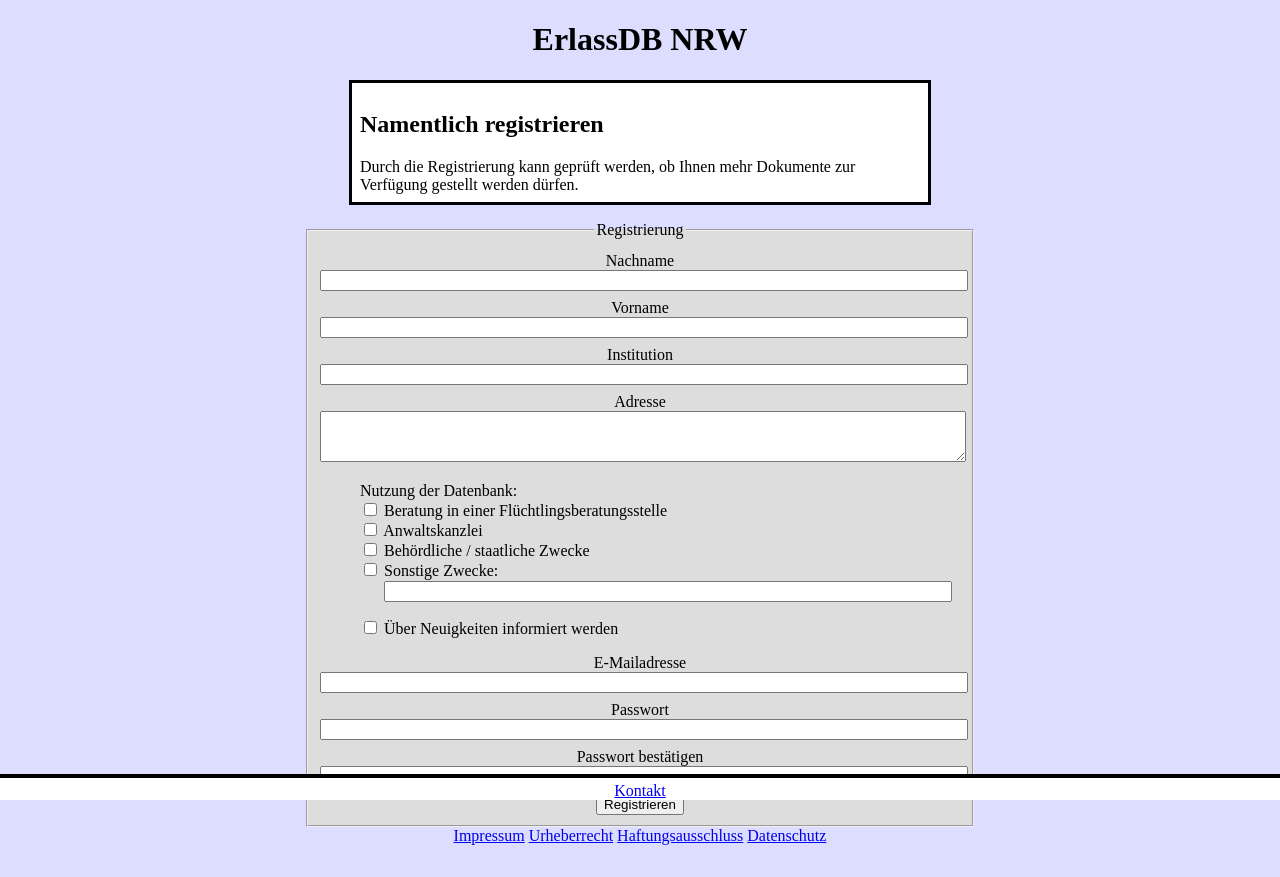
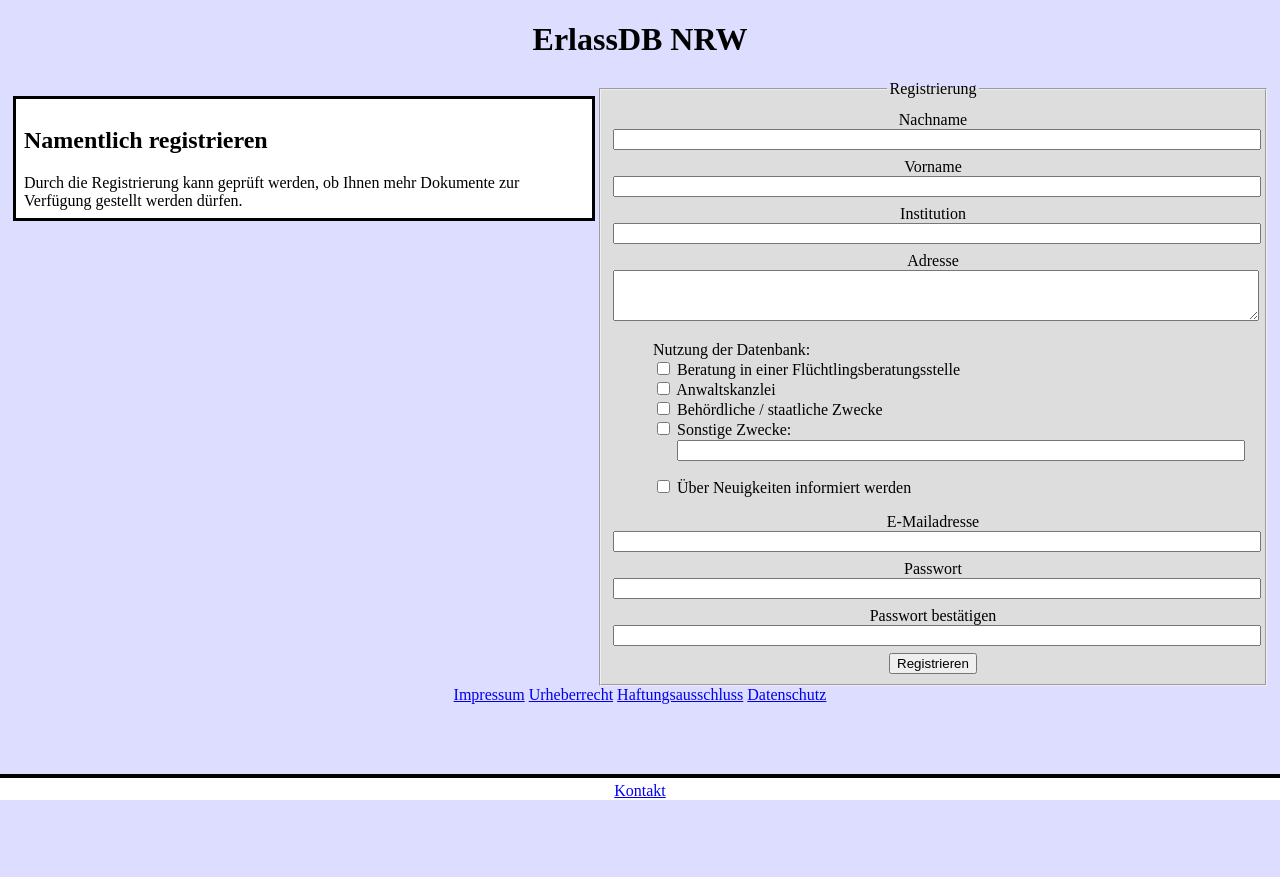
Before and after one commit to BackupTheBerlios/erlassdb, a PHP site: page /?register in a window 1280 px wide. After the commit the page ends 800 px from the top, so only its background shows below. Run offline with PHP 8.4, Linux system fonts and the light colour scheme; data that the repository does not hold is empty.

Commit message:
mehrspaltiges design

```diff
--- a/style.css
+++ b/style.css
@@ -73,6 +73,8 @@ div.box, div.errorbox {
     padding: .5em;
     width: 35em;
     margin: 1em auto;
+    display: inline-block;
+    vertical-align: top;
 }
 
 div.errorbox {
@@ -89,13 +91,19 @@ div#newest {
 }
 
 form {
-    display: inline;
+    display: inline-block;
 }
 
 body > form > fieldset {
+    display: block;
     width: 40em;
     margin: 0 auto;
     background-color: #dddddd;
+}
+
+fieldset#extendedSearch {
+    background-color: #dddddd;
+    margin: 0 1em;
 }
 
 fieldset > label {
```
